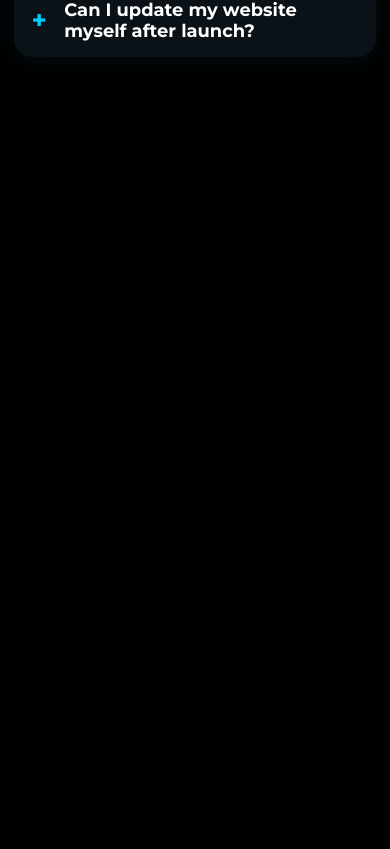
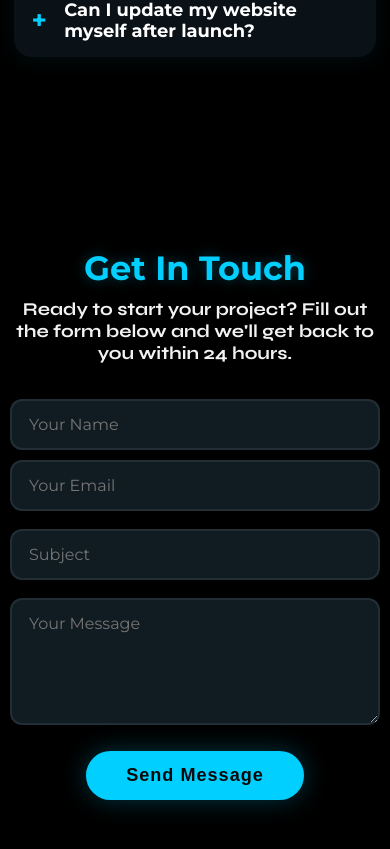
Before and after one commit to KamalLalloo/houdini-digital-website, a Next.js app: page / in a window 390 px wide. Shown: the part 10675-11524 px from the top of the page. Before the commit the page ends 10832 px from the top, so only its background shows below. Built offline with nearby package versions, Linux system fonts and the light colour scheme.

Commit message:
Added contact form

```diff
--- /dev/null
+++ b/src/app/ContactForm.module.css
@@ -0,0 +1,108 @@
+.contactSection {
+  background: #000;
+  padding: 90px 10px 110px 10px;
+}
+
+.container {
+  max-width: 540px;
+  margin: 0 auto;
+  text-align: center;
+}
+
+.heading {
+  color: #00cfff;
+  font-size: 2.1rem;
+  font-family: "Montserrat", sans-serif;
+  font-weight: 700;
+  margin-bottom: 10px;
+  text-shadow: 0 0 13px #00cfff4d;
+}
+
+.subheading {
+  color: #f2f2f2;
+  margin-bottom: 35px;
+  font-size: 1.13rem;
+}
+
+.form {
+  display: flex;
+  flex-direction: column;
+  gap: 18px;
+}
+
+.row {
+  display: flex;
+  gap: 18px;
+}
+
+.input,
+.textarea {
+  width: 100%;
+  background: #111c22;
+  border: 2px solid #222e35;
+  border-radius: 12px;
+  color: #fff;
+  padding: 14px 17px;
+  font-size: 1rem;
+  font-family: "Montserrat", sans-serif;
+  transition: border 0.17s, box-shadow 0.15s;
+  outline: none;
+}
+
+.input:focus,
+.textarea:focus {
+  border-color: #00cfff;
+  box-shadow: 0 0 0 2px #00cfff44;
+}
+
+.textarea {
+  min-height: 110px;
+  resize: vertical;
+}
+
+.cta {
+  margin: 0 auto;
+  background: #00cfff;
+  color: #0a0a0a;
+  font-weight: 700;
+  border: none;
+  border-radius: 999px;
+  padding: 14px 40px;
+  font-size: 1.13rem;
+  cursor: pointer;
+  box-shadow: 0 0 24px #00cfff44;
+  transition: background 0.17s, color 0.17s, box-shadow 0.17s;
+  letter-spacing: 1px;
+  margin-top: 8px;
+}
+
+.cta:hover:not(:disabled) {
+  background: #00b8e0;
+  color: #fff;
+  box-shadow: 0 0 40px #00cfff91;
+}
+
+.cta:disabled {
+  opacity: 0.7;
+  cursor: not-allowed;
+}
+
+.thankyou {
+  background: #0a1117;
+  padding: 40px 30px;
+  border-radius: 20px;
+  color: #00cfff;
+  margin-top: 30px;
+  box-shadow: 0 2px 30px #00cfff22;
+}
+
+/* Responsive */
+@media (max-width: 600px) {
+  .container {
+    max-width: 98vw;
+  }
+  .row {
+    flex-direction: column;
+    gap: 10px;
+  }
+}
--- /dev/null
+++ b/src/app/ContactForm.tsx
@@ -0,0 +1,95 @@
+"use client";
+
+import { useState } from "react";
+import styles from "./ContactForm.module.css";
+
+export default function ContactForm() {
+  const [submitted, setSubmitted] = useState(false);
+  const [loading, setLoading] = useState(false);
+
+  const handleSubmit = async (e: React.FormEvent<HTMLFormElement>) => {
+    e.preventDefault();
+    setLoading(true);
+
+    const form = e.currentTarget;
+    const data = {
+      name: (form.elements.namedItem("name") as HTMLInputElement).value,
+      email: (form.elements.namedItem("email") as HTMLInputElement).value,
+      subject: (form.elements.namedItem("subject") as HTMLInputElement).value,
+      message: (form.elements.namedItem("message") as HTMLTextAreaElement)
+        .value,
+    };
+
+    try {
+      const res = await fetch("/api/contact", {
+        method: "POST",
+        body: JSON.stringify(data),
+        headers: { "Content-Type": "application/json" },
+      });
+
+      if (res.ok) setSubmitted(true);
+      else alert("There was a problem submitting your form.");
+    } catch (err) {
+      alert("There was a problem submitting your form.");
+    }
+    setLoading(false);
+  };
+
+  return (
+    <section className={styles.contactSection}>
+      <div className={styles.container}>
+        <h2 className={styles.heading}>Get In Touch</h2>
+        <p className={styles.subheading}>
+          Ready to start your project? Fill out the form below and we'll get
+          back to you within 24 hours.
+        </p>
+        {!submitted ? (
+          <form className={styles.form} onSubmit={handleSubmit}>
+            <div className={styles.row}>
+              <input
+                className={styles.input}
+                type="text"
+                name="name"
+                required
+                placeholder="Your Name"
+                autoComplete="name"
+              />
+              <input
+                className={styles.input}
+                type="email"
+                name="email"
+                required
+                placeholder="Your Email"
+                autoComplete="email"
+              />
+            </div>
+            <input
+              className={styles.input}
+              type="text"
+              name="subject"
+              required
+              placeholder="Subject"
+            />
+            <textarea
+              className={styles.textarea}
+              name="message"
+              required
+              placeholder="Your Message"
+              rows={5}
+            ></textarea>
+            <button className={styles.cta} type="submit" disabled={loading}>
+              {loading ? "Sending..." : "Send Message"}
+            </button>
+          </form>
+        ) : (
+          <div className={styles.thankyou}>
+            <h3>Thank you!</h3>
+            <p>
+              Your message has been received. We’ll respond as soon as possible.
+            </p>
+          </div>
+        )}
+      </div>
+    </section>
+  );
+}
--- /dev/null
+++ b/src/app/api/contact/route.ts
@@ -0,0 +1,38 @@
+import { NextRequest, NextResponse } from "next/server";
+import { Resend } from "resend";
+
+const resend = new Resend(process.env.RESEND_API_KEY);
+
+export async function POST(req: NextRequest) {
+  const data = await req.json();
+
+  if (!data.name || !data.email || !data.subject || !data.message) {
+    return NextResponse.json({ error: "Missing fields" }, { status: 400 });
+  }
+
+  try {
+    await resend.emails.send({
+      from: "Houdini Digital <onboarding@resend.dev>", // You can use your own verified sender
+      to: ["kamal.lalloo10@gmail.com"], // <-- REPLACE with your actual email address!
+      subject: `[Contact] ${data.subject}`,
+      replyTo: data.email,
+      html: `
+        <h2>New Contact Form Submission</h2>
+        <p><strong>Name:</strong> ${data.name}</p>
+        <p><strong>Email:</strong> ${data.email}</p>
+        <p><strong>Subject:</strong> ${data.subject}</p>
+        <p><strong>Message:</strong><br/>${data.message.replace(
+          /\n/g,
+          "<br/>"
+        )}</p>
+      `,
+    });
+
+    return NextResponse.json({ success: true });
+  } catch (error) {
+    return NextResponse.json(
+      { error: "Failed to send email" },
+      { status: 500 }
+    );
+  }
+}
--- a/src/app/page.tsx
+++ b/src/app/page.tsx
@@ -7,6 +7,7 @@ import Portfolio from "./Portfolio";
 import CoreValues from "./CoreValues";
 import Pricing from "./Pricing";
 import Faq from "./Faq";
+import ContactForm from "./ContactForm";
 
 export default function HomePage() {
   return (
@@ -20,6 +21,7 @@ export default function HomePage() {
       <CoreValues />
       <Pricing />
       <Faq />
+      <ContactForm />
     </>
   );
 }
```
Also changed, not shown: package.json (+4 -3 lines), 1 other file (tests, documents, lock files or other folders).
